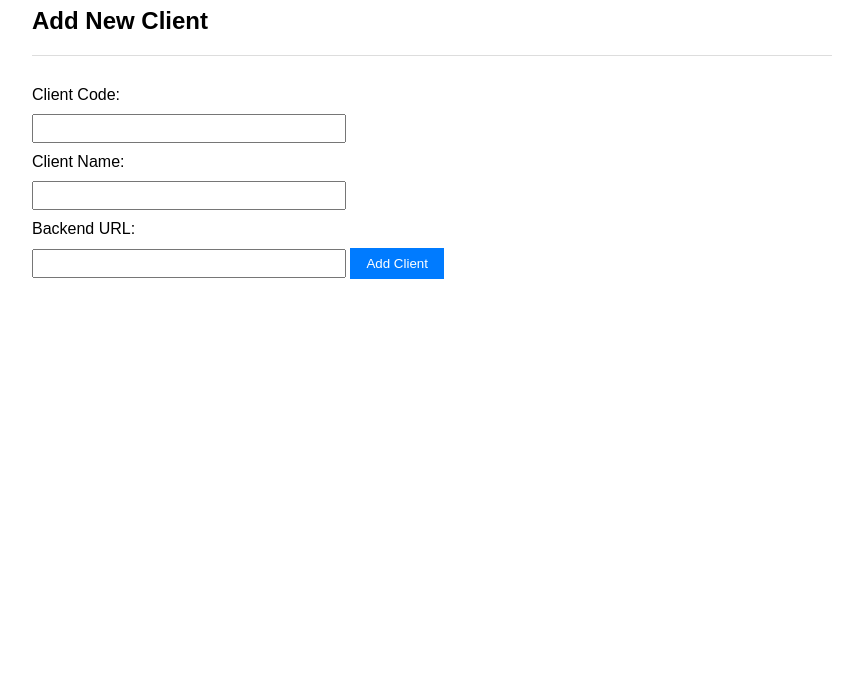
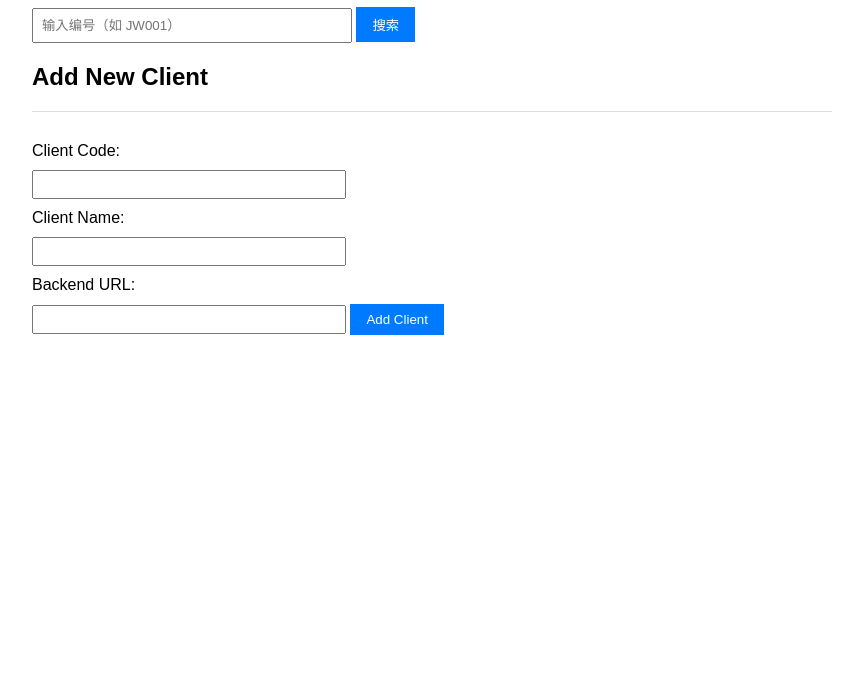
Before and after one commit to daveytang/client-management, a plain HTML site: page frontend/index.html in a window 1280 px wide. Shown: the part 113-800 px from the top of the page, without its empty margins (208-1071 px from the left). Drawn offline with Linux system fonts and the light colour scheme; no server answers.

```diff
--- a/frontend/index.html
+++ b/frontend/index.html
@@ -17,6 +17,16 @@
 </head>
 <body>
   <h1>Client Management</h1>
+  <!-- 新增搜索框 -->
+  <div style="margin: 20px 0;">
+    <input
+      type="text"
+      id="search-input"
+      placeholder="输入编号（如 JW001）"
+      style="padding: 8px; width: 300px;"
+    >
+    <button onclick="searchClient()" style="padding: 8px 16px;">搜索</button>
+  </div>
   <ul id="client-list"></ul>
 
   <h2>Add New Client</h2>
```
